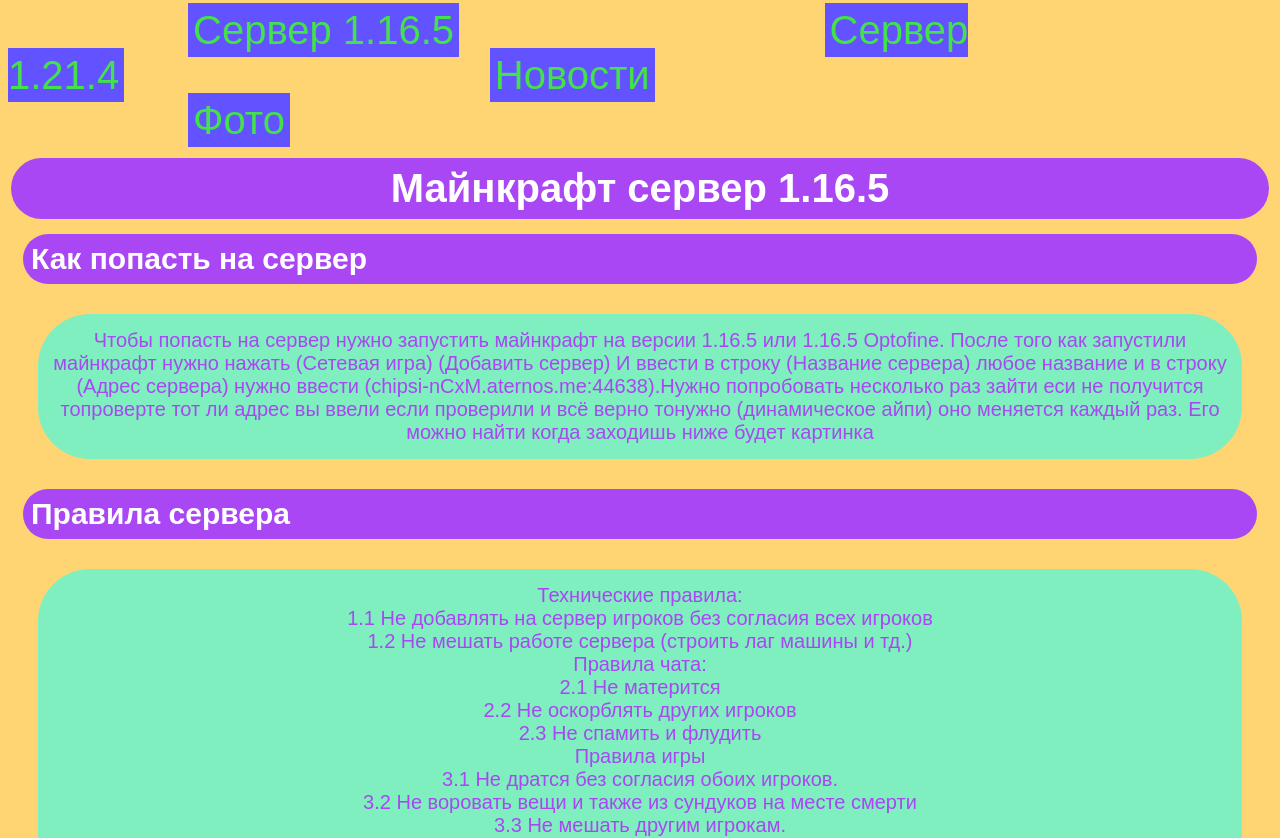
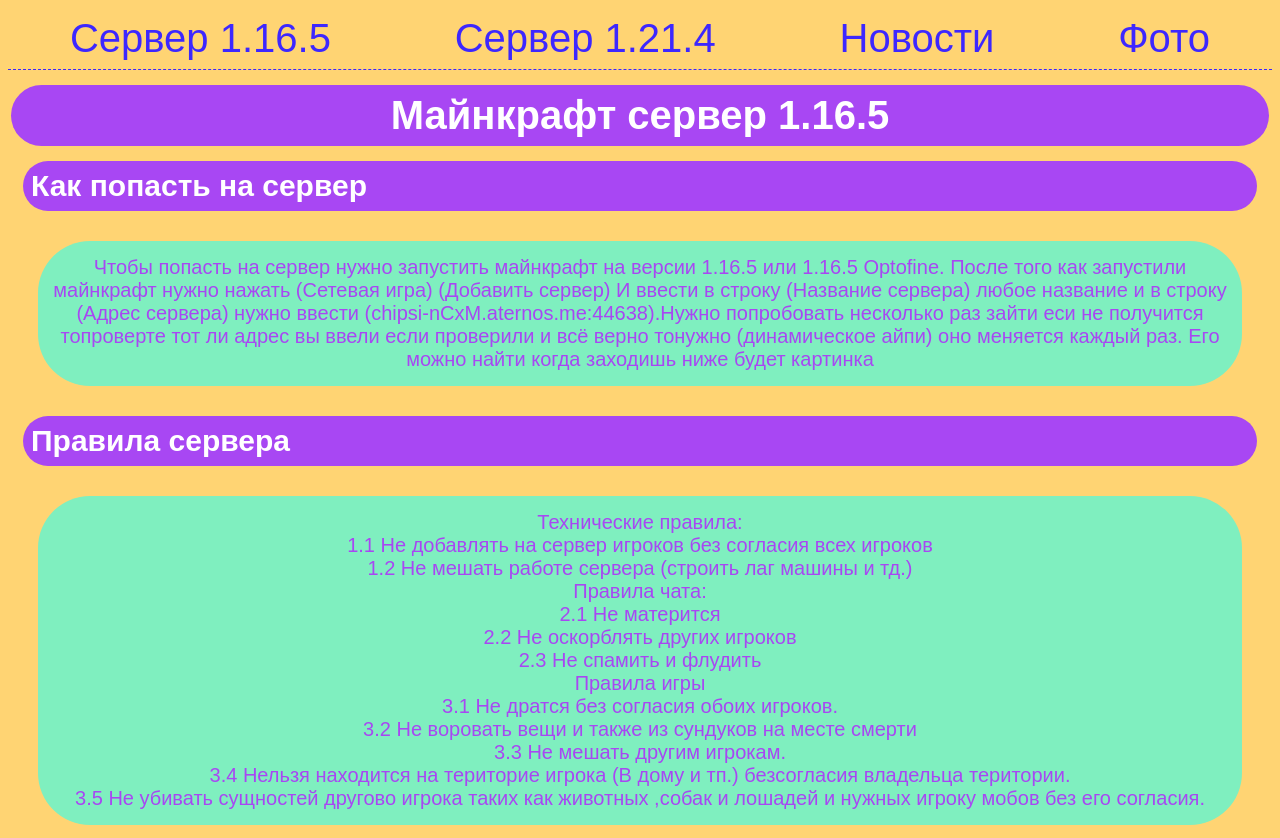
Before and after one commit to Aboba2313/Server-Minecraft, a plain HTML site: page index.html in a window 1280 px wide. Shown: the top 838 px of the page. Drawn offline with Linux system fonts and the light colour scheme.

Commit message:
Update styleeee.css

```diff
--- a/styleeee.css
+++ b/styleeee.css
@@ -85,11 +85,15 @@
     border-radius: 0px;
 }
 
-a {
-    background-color: #6352ff;
+nav a {
     text-decoration: none;
-    color: #43e24b;
+    color: #3d27ff;
     font-size: 40px;
-    margin: 10px 180px 10px 180px;
-    padding: 5px;
+    padding: 8px;
 }
+
+nav {
+    display: flex;
+    justify-content:space-around;
+    border-bottom:1px dashed #3d27ff ;
+}
```
